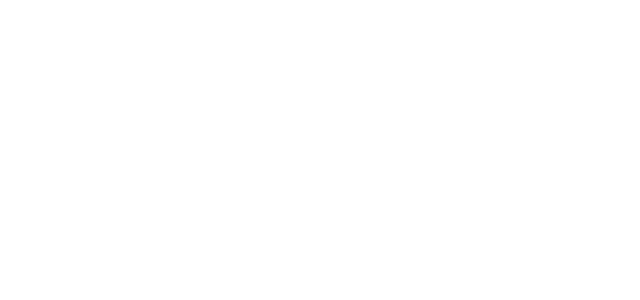
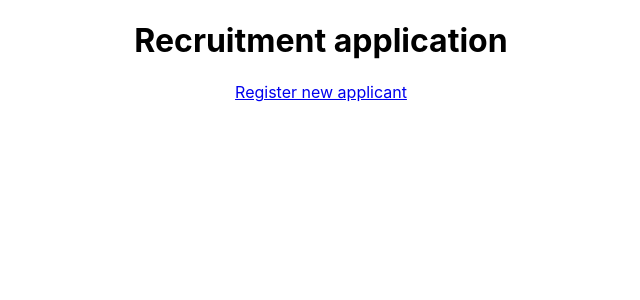
Before and after one commit to ralvarezkth/IV1201, a React (Create React App) app in the folder client/: page / in a window 1280 px wide. Shown: the top 300 px of the page, without its empty margins (319-959 px from the left). Built offline with nearby package versions, Linux system fonts and the light colour scheme.

Commit message:
add simple start page

```diff
--- a/client/src/App.js
+++ b/client/src/App.js
@@ -1,12 +1,14 @@
 import React, { Component } from 'react';
 import { BrowserRouter as Router, Link, Route, Switch } from 'react-router-dom';
 import './App.css';
-import Register from './viewModel/register'
+import Register from './viewModel/register';
+import Home from './viewModel/home';
 
 function App() {
   return (
     <Router className="App">
       <Switch>
+          <Route path="/" exact component={Home} />
           <Route path="/register" exact component={Register} />
       </Switch>
     </Router>
--- /dev/null
+++ b/client/src/view/homeView.js
@@ -0,0 +1,19 @@
+import { Link } from 'react-router-dom';
+
+const HomeView = () => {
+
+    return (
+        <div className="App">
+            <h1>Recruitment application</h1>
+
+            <div>
+                <Link to="/register">Register new applicant</Link>
+            </div>
+
+        </div>
+
+
+
+        );
+}
+export default HomeView;
--- /dev/null
+++ b/client/src/viewModel/home.js
@@ -0,0 +1,14 @@
+import HomeView from '../view/homeView'
+import React, { Component } from 'react';
+
+/**
+ * Component Home handles the Home page
+ */
+class Home extends Component {
+
+    render() {
+        return <HomeView />;
+    }
+
+
+}export default Home;
--- a/package.json
+++ b/package.json
@@ -1,6 +1,7 @@
 {
   "name": "recruitment-application",
   "version": "0.0.0",
+  "main": "./bin/www",
   "private": true,
   "scripts": {
     "start": "set PORT=3001 && node ./bin/www",
```
